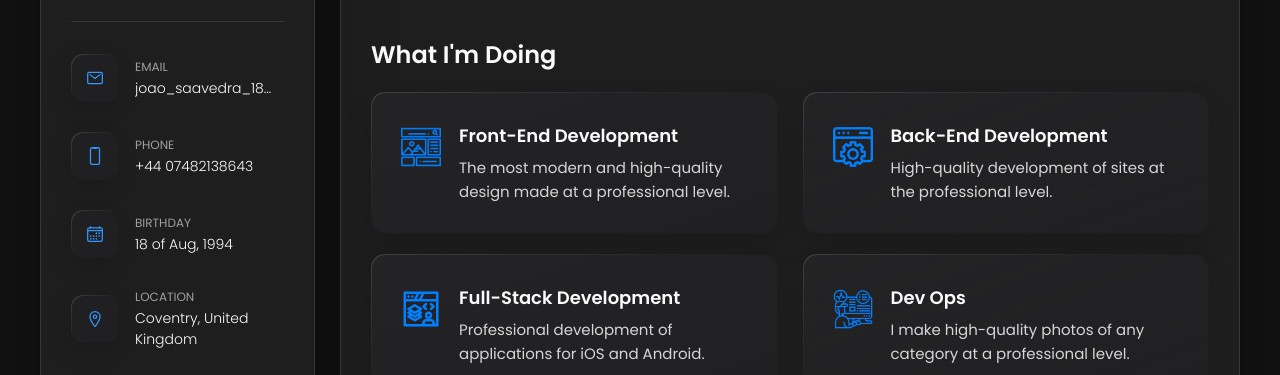
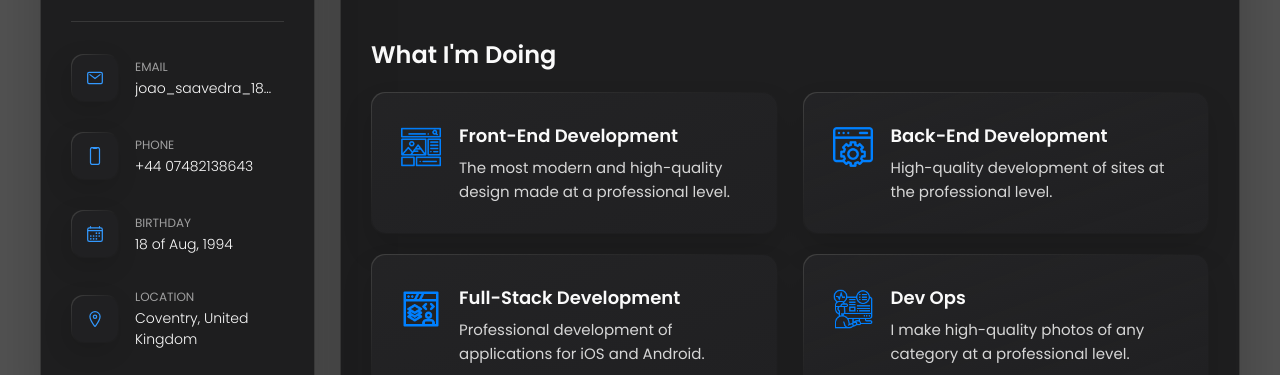
Before and after one commit to jpmsaavedra/portfolio, a website: page index.html in a window 1280 px wide. Shown: the part 389-764 px from the top of the page. Drawn offline with nearby package versions, Linux system fonts and the light colour scheme.

Commit message:
changed background colour

```diff
--- a/assets/css/style.css
+++ b/assets/css/style.css
@@ -60,7 +60,7 @@
   --onyx: hsl(240, 1%, 17%);
   --eerie-black-1: hsl(240, 2%, 13%);
   --eerie-black-2: hsl(240, 2%, 12%);
-  --smoky-black: hsl(0, 0%, 7%);
+  --smoky-black: hsl(0, 0%, 33%);
   --white-1: hsl(0, 0%, 100%);
   --white-2: hsl(0, 0%, 98%);
   --orange-yellow-crayola: hsl(210, 100%, 60%);
```
